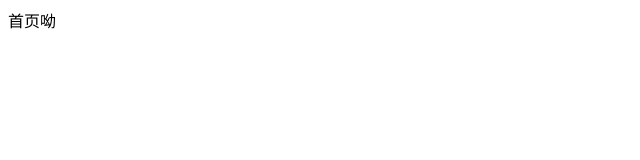
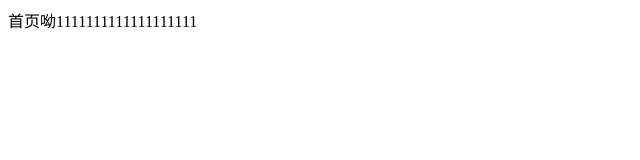
Before and after one commit to seventy-one/git-demo, a plain HTML site: page index.html in a window 1280 px wide. Shown: the whole page, without its empty margins (0-640 px from the left). Drawn offline with Linux system fonts and the light colour scheme.

Commit message:
程序员A第二次提交

```diff
--- a/index.html
+++ b/index.html
@@ -5,6 +5,6 @@
     <title>Title</title>
 </head>
 <body>
-    首页呦
+    首页呦1111111111111111111
 </body>
 </html>
```
